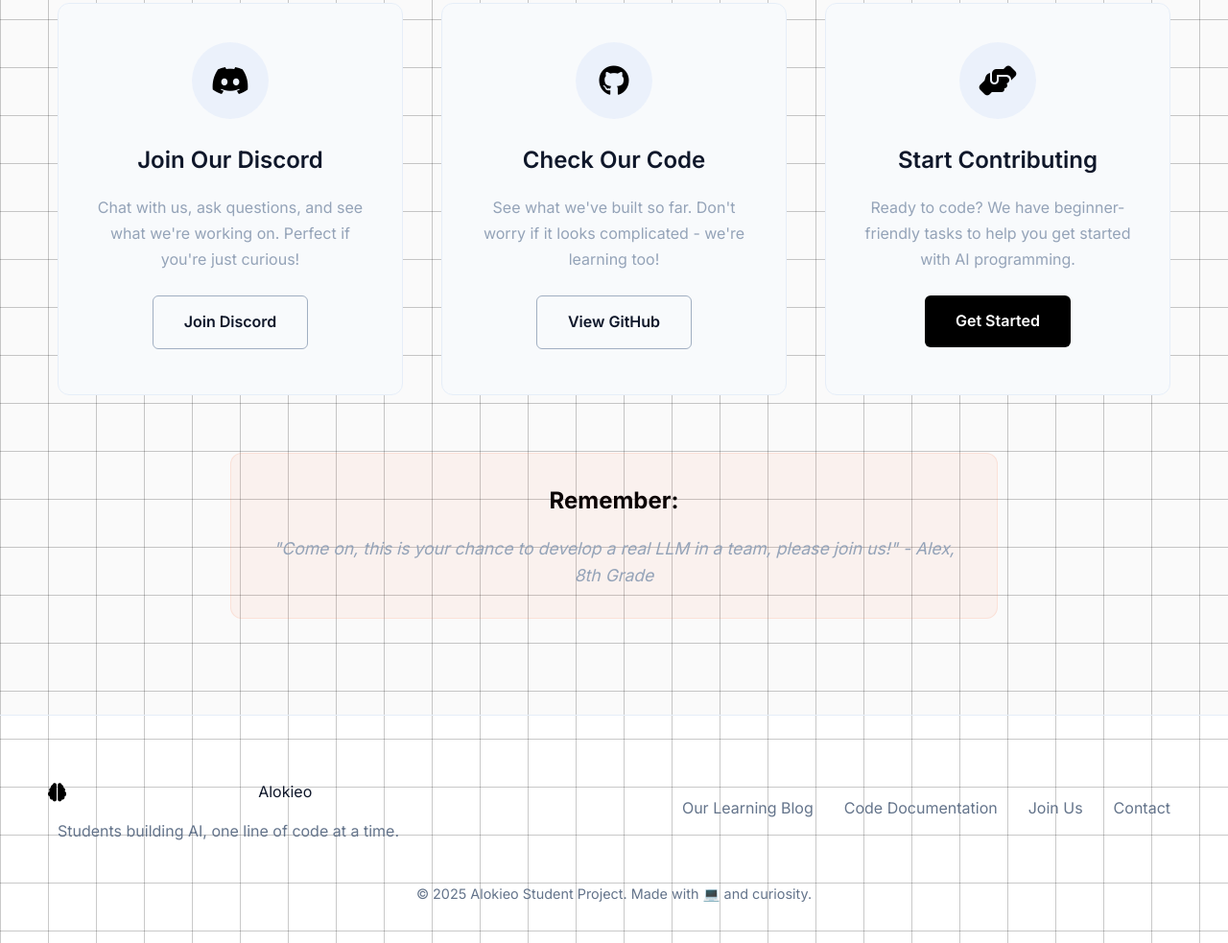
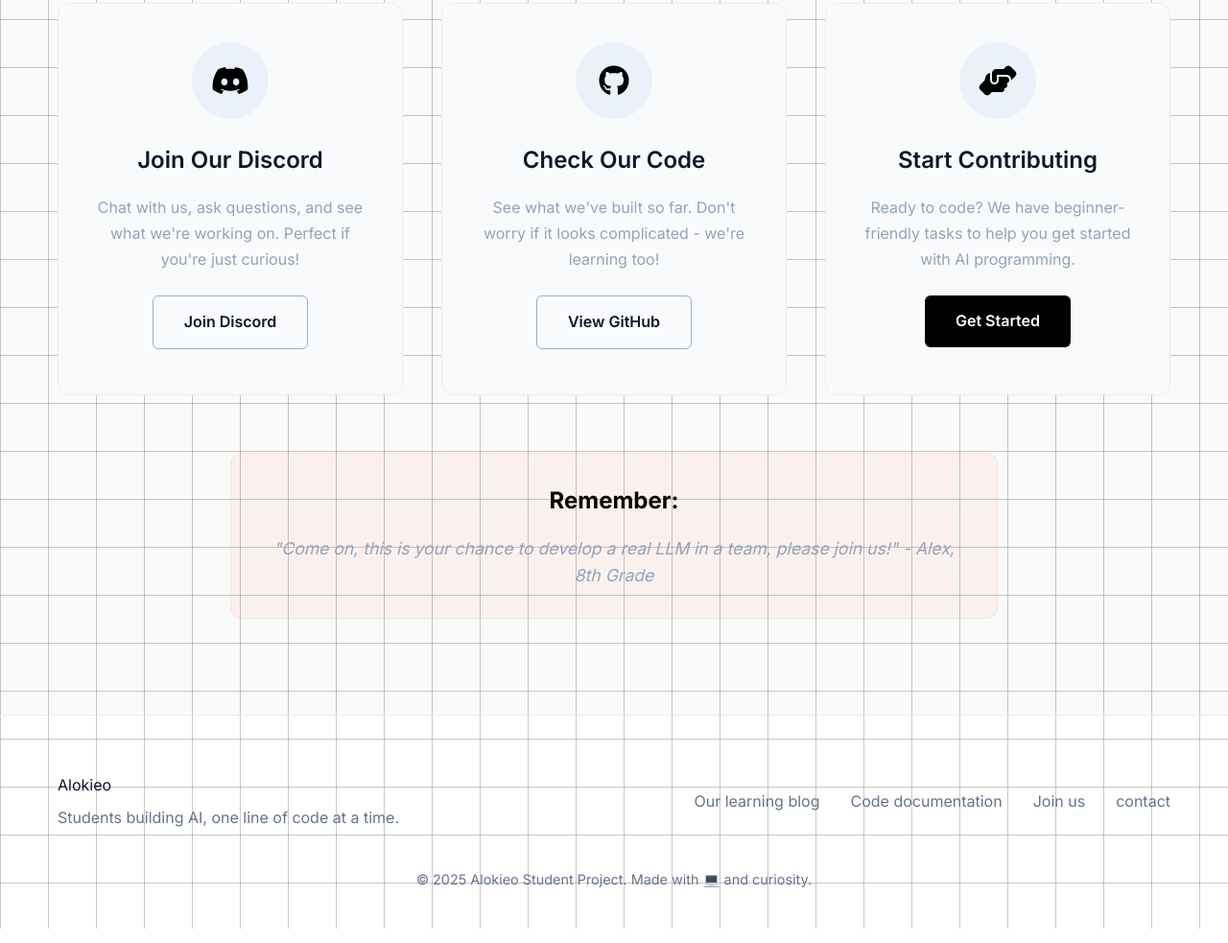
Before and after one commit to Bnqtrep/Alokieo-Website, a plain HTML site: page index-en.html in a window 1280 px wide. Shown: the part 3680-4663 px from the top of the page at 96% size. Drawn offline with nearby package versions, Linux system fonts and the light colour scheme.

Commit message:
ramdom fix

```diff
--- a/index-en.html
+++ b/index-en.html
@@ -218,18 +218,16 @@
             <div class="footer-content">
                 <div class="footer-brand">
                     <div class="logo-container">
-                        <div class="logo-image">
-                            <i class="fas fa-brain"></i>
-                        </div>
+
                         <div class="logo-text">Alokieo</div>
                     </div>
                     <p>Students building AI, one line of code at a time.</p>
                 </div>
                 <div class="footer-links">
-                    <a href="#privacy">Our Learning Blog</a>
-                    <a href="#terms">Code Documentation</a>
-                    <a href="#careers">Join Us</a>
-                    <a href="#contact">Contact</a>
+                    <a href="https://fuck.com" target="_blank" class="referral-link">Our learning blog</a>
+                    <a href="https://fuck.com" target="_blank" class="referral-link">Code documentation</a>
+                    <a href="https://fuck.com" target="_blank" class="referral-link">Join us</a>
+                    <a href="https://fuck.com" target="_blank" class="referral-link">contact</a>
                 </div>
             </div>
             <div class="copyright">
```
Also changed, not shown: index-zh.html (+1 -3 lines).
